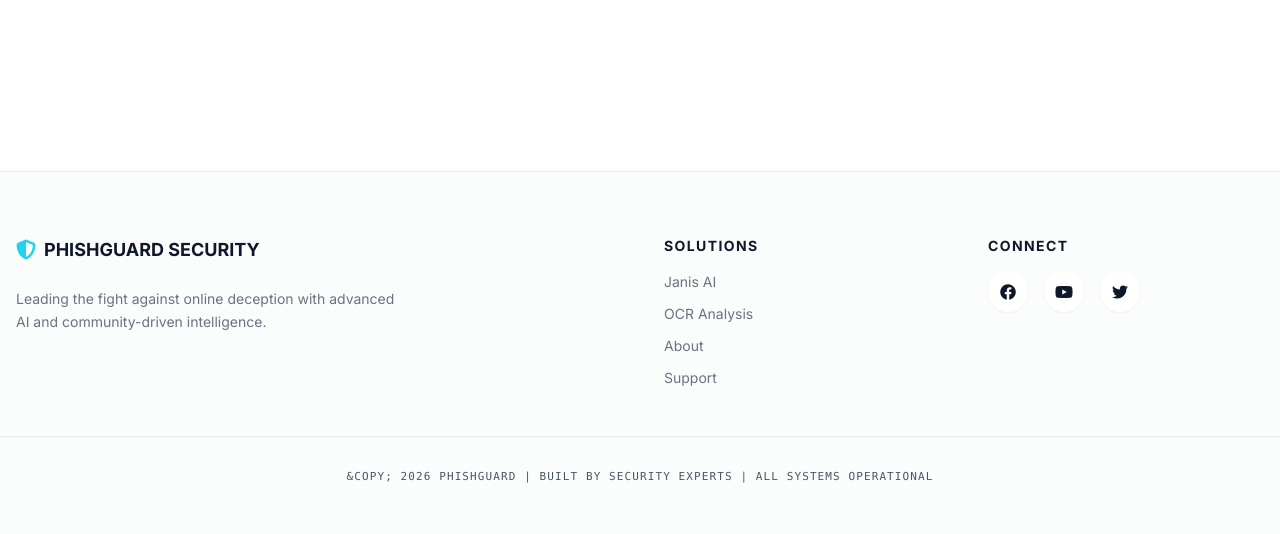
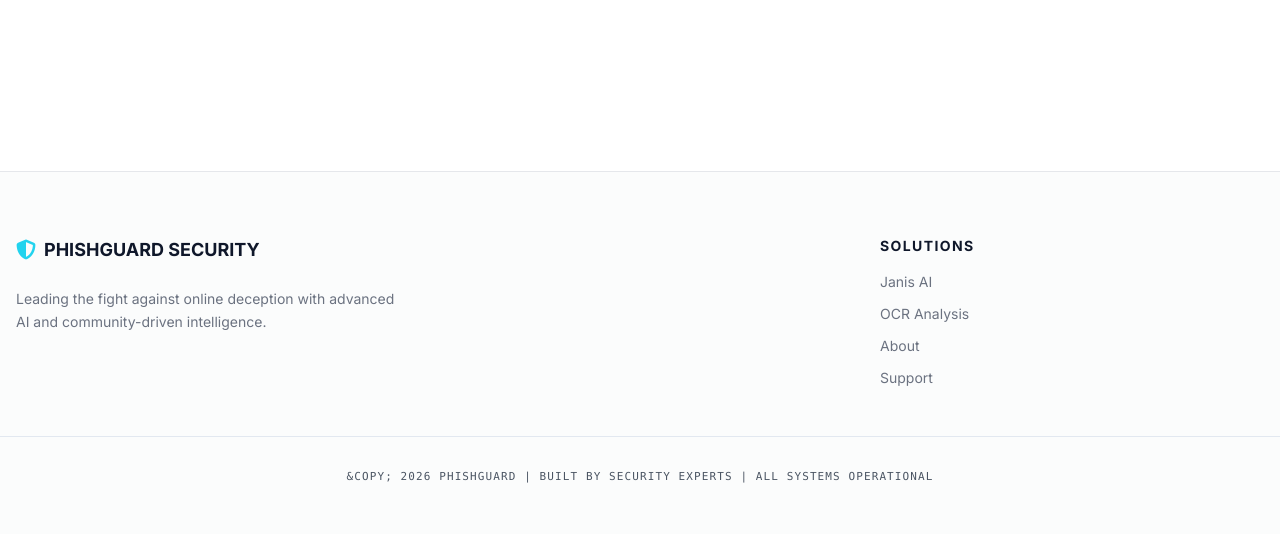
Before and after one commit to sakchai-01/PHISHGUARD, a FastAPI app: page /about in a window 1280 px wide. Shown: the part 2976-3510 px from the top of the page. Run offline with FastAPI, Linux system fonts and the light colour scheme; some libraries are stand-ins or nearby versions.

Commit message:
ลบส่วน "ติดตามเราได้ที่" และ ไอคอนโซเชียลมีเดีย

```diff
--- a/templates/layout.html
+++ b/templates/layout.html
@@ -187,7 +187,7 @@
 
     <!-- Premium Footer Section -->
     <footer class="mt-32 pt-16 pb-12 border-t border-gray-200 bg-gray-50/60 backdrop-blur-xl">
-        <div class="max-w-7xl mx-auto px-4 grid grid-cols-1 md:grid-cols-4 gap-12 mb-12">
+        <div class="max-w-7xl mx-auto px-4 grid grid-cols-1 md:grid-cols-3 gap-12 mb-12">
             <div class="col-span-1 md:col-span-2">
                 <div class="flex items-center gap-2 mb-6">
                     <i class="fa-solid fa-shield-halved text-cyan-400 text-xl"></i>
@@ -205,14 +205,6 @@
                     <li><a href="/about" class="hover:text-cyan-400 transition" data-i18n="nav_about">About PhishGuard</a></li>
                     <li><a href="/contact" class="hover:text-cyan-400 transition" data-i18n="nav_contact">Support Hub</a></li>
                 </ul>
-            </div>
-            <div>
-                <h4 class=" font-bold mb-4 text-sm uppercase tracking-widest" data-i18n="footer_connect">Connect</h4>
-                <div class="flex space-x-4">
-                    <a href="#" class="w-10 h-10 rounded-full bg-white shadow-sm flex items-center justify-center hover:bg-blue-600 transition duration-300"><i class="fa-brands fa-facebook"></i></a>
-                    <a href="#" class="w-10 h-10 rounded-full bg-white shadow-sm flex items-center justify-center hover:bg-red-600 transition duration-300"><i class="fa-brands fa-youtube"></i></a>
-                    <a href="#" class="w-10 h-10 rounded-full bg-white shadow-sm flex items-center justify-center hover:bg-cyan-500 transition duration-300"><i class="fa-brands fa-twitter"></i></a>
-                </div>
             </div>
         </div>
         <div class="max-w-7xl mx-auto px-4 text-center border-t border-slate-200 pt-8 text-[11px] text-gray-600 uppercase tracking-widest font-mono" data-i18n="footer_copy">
@@ -275,8 +267,7 @@
         // Footer
         footer_brand: "PHISHGUARD SECURITY",
         footer_desc: "ผู้นำด้านการต่อต้านการหลอกลวงออนไลน์ด้วย AI ขั้นสูงและข่าวกรองจากชุมชน",
-        footer_solutions: "โซลูชันอื่นๆ",
-        footer_connect: "ติดตามเราได้ที่",
+        footer_solutions: "บริการของเรา",
         footer_copy: "&copy; 2026 PHISHGUARD | สร้างโดยนักศึกษาสาขาวิศวกรรมคอมพิวเตอร์ คณะเทคโนโลยีอุตสาหกรรม มหาวิทยาลัยราชภัฏพิบูลสงคราม | ระบบปกติดี",
         // Shared Buttons / UI Elements
         btn_execute: "เริ่มตรวจสอบ",
@@ -517,7 +508,6 @@
         footer_brand: "PHISHGUARD SECURITY",
         footer_desc: "Leading the fight against online deception with advanced AI and community-driven intelligence.",
         footer_solutions: "Solutions",
-        footer_connect: "Connect",
         footer_copy: "&copy; 2026 PHISHGUARD | BUILT BY SECURITY EXPERTS | ALL SYSTEMS OPERATIONAL",
         // Shared Buttons / UI Elements
         btn_execute: "EXECUTE_SCAN",
```
